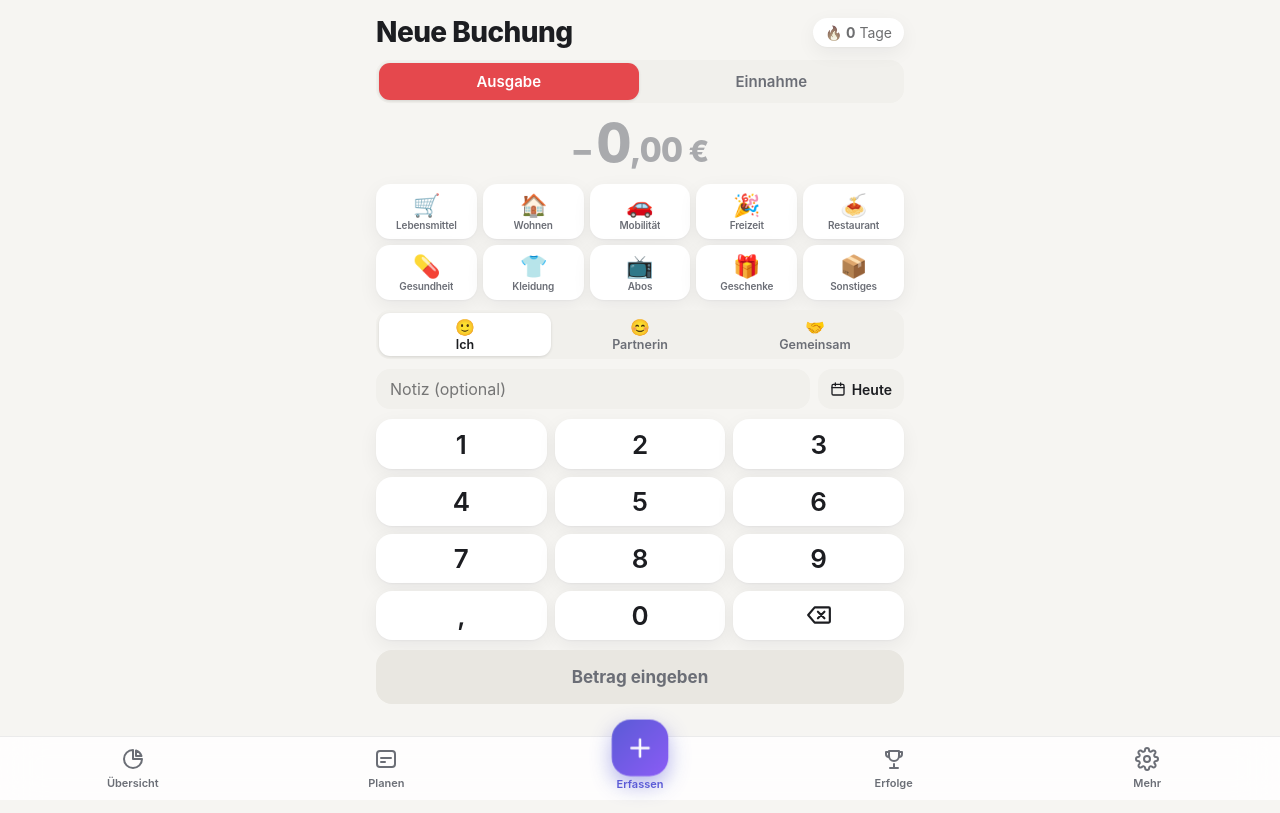
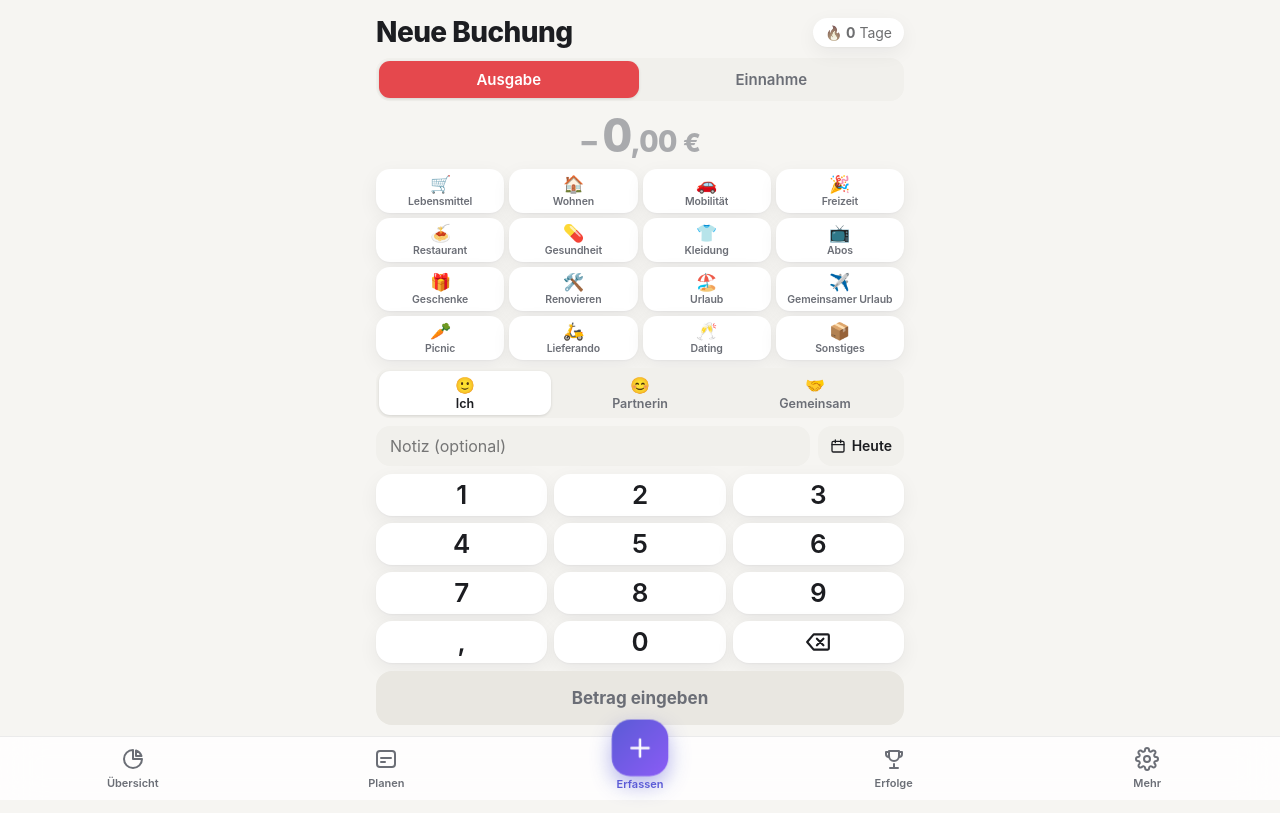
Before and after one commit to ruebennase123-glitch/ausgaben-app, a React (Vite) app: page /#entry in a window 1280 px wide. Built offline with nearby package versions, Linux system fonts and the light colour scheme.

Commit message:
Neue Kategorien: Renovieren, Urlaub, Gemeinsamer Urlaub, Picnic, Lieferando, Dating (Sonstiges zuletzt); 4-spaltiges Chip-Raster, kompakteres Erfassen-Layout

```diff
--- a/scripts/screenshots.mjs
+++ b/scripts/screenshots.mjs
@@ -103,6 +103,12 @@ async function tab(page, label) {
   await shot(page, '10-dunkel-uebersicht.png')
   await tab(page, 'Erfassen')
   await shot(page, '11-dunkel-erfassen.png')
+  for (const k of ['6', '4', ',', '9', '0']) await page.getByRole('button', { name: k, exact: true }).click()
+  await page.getByRole('radio', { name: /Renovieren/ }).click()
+  await page.locator('.segmented').getByRole('radio', { name: /Gemeinsam/ }).click()
+  await page.fill('.note-input', 'Farbe Baumarkt')
+  await shot(page, 'neue-kategorien.png')
+  for (let i = 0; i < 6; i++) await page.getByRole('button', { name: 'Letzte Ziffer löschen' }).click()
   await tab(page, 'Erfolge')
   await shot(page, '12-dunkel-erfolge.png')
   await tab(page, 'Planen')
--- a/src/data/categories.ts
+++ b/src/data/categories.ts
@@ -1,5 +1,6 @@
 import type { Category, TxType } from '../types'
 
+// Categories are referenced by stable `id` only, so adding new ones needs no data migration.
 export const CATEGORIES: Category[] = [
   { id: 'lebensmittel', name: 'Lebensmittel', emoji: '🛒', type: 'expense', color: '#22c55e' },
   { id: 'wohnen', name: 'Wohnen', emoji: '🏠', type: 'expense', color: '#6366f1' },
@@ -10,6 +11,13 @@ export const CATEGORIES: Category[] = [
   { id: 'kleidung', name: 'Kleidung', emoji: '👕', type: 'expense', color: '#ec4899' },
   { id: 'abos', name: 'Abos', emoji: '📺', type: 'expense', color: '#8b5cf6' },
   { id: 'geschenke', name: 'Geschenke', emoji: '🎁', type: 'expense', color: '#f97316' },
+  { id: 'renovieren', name: 'Renovieren', emoji: '🛠️', type: 'expense', color: '#a16207' },
+  { id: 'urlaub', name: 'Urlaub', emoji: '🏖️', type: 'expense', color: '#0891b2' },
+  { id: 'urlaub-gemeinsam', name: 'Gemeinsamer Urlaub', emoji: '✈️', type: 'expense', color: '#1e40af' },
+  { id: 'picnic', name: 'Picnic', emoji: '🥕', type: 'expense', color: '#4d7c0f' }, // online grocery delivery
+  { id: 'lieferando', name: 'Lieferando', emoji: '🛵', type: 'expense', color: '#be185d' }, // food delivery
+  { id: 'dating', name: 'Dating', emoji: '🥂', type: 'expense', color: '#d946ef' },
+  // 'Sonstiges' must stay the last expense category.
   { id: 'sonstiges', name: 'Sonstiges', emoji: '📦', type: 'expense', color: '#64748b' },
   { id: 'gehalt', name: 'Gehalt', emoji: '💼', type: 'income', color: '#10b981' },
   { id: 'einnahme-sonstiges', name: 'Sonstiges', emoji: '💶', type: 'income', color: '#84cc16' },
--- a/src/index.css
+++ b/src/index.css
@@ -82,27 +82,28 @@ h1, h2, h3 { margin: 0; }
 :root[data-theme='dark'] .segmented button.active { background: #3a3f4b; }
 
 /* ---------- Entry ---------- */
-.entry-screen { min-height: calc(100dvh - var(--tabbar-h) - var(--safe-bottom) - var(--safe-top) - 40px); gap: 8px; }
-.entry { display: flex; flex-direction: column; gap: 10px; flex: 1; }
+/* Fill the space above the tab bar (minus the raised + button) so the save button is always visible. */
+.entry-screen { min-height: calc(100dvh - var(--tabbar-h) - var(--safe-bottom) - var(--safe-top) - 44px); gap: 6px; }
+.entry { display: flex; flex-direction: column; gap: 8px; flex: 1; }
 .type-toggle button.active { color: #fff; }
 .entry.expense .type-toggle button.active { background: var(--expense); }
 .entry.income .type-toggle button.active { background: var(--income); }
 .amount { display: flex; align-items: baseline; justify-content: center; font-family: var(--font-round); font-weight: 800; letter-spacing: -0.03em; padding: 2px 0; font-variant-numeric: tabular-nums; }
-.amount-sign { font-size: 34px; margin-right: 4px; color: var(--muted); }
-.amount-int { font-size: 54px; line-height: 1.05; }
-.amount-dec { font-size: 34px; }
-.amount-cur { font-size: 30px; margin-left: 6px; color: var(--muted); }
+.amount-sign { font-size: 30px; margin-right: 4px; color: var(--muted); }
+.amount-int { font-size: 46px; line-height: 1.05; }
+.amount-dec { font-size: 30px; }
+.amount-cur { font-size: 26px; margin-left: 6px; color: var(--muted); }
 .amount.placeholder { color: var(--muted); opacity: 0.55; }
 .entry.expense .amount:not(.placeholder) .amount-int, .entry.expense .amount:not(.placeholder) .amount-dec { color: var(--expense); }
 .entry.income .amount:not(.placeholder) .amount-int, .entry.income .amount:not(.placeholder) .amount-dec { color: var(--income); }
 .amount.small .amount-int { font-size: 44px; }
 .amount.small .amount-cur { font-size: 18px; }
 
-.chips { display: grid; grid-template-columns: repeat(5, 1fr); gap: 6px; }
-.chip { display: flex; flex-direction: column; align-items: center; justify-content: center; gap: 2px; padding: 7px 0 6px; border-radius: 14px; background: var(--card); box-shadow: var(--shadow); border: 2px solid transparent; transition: transform 0.1s, border-color 0.15s, background 0.15s; min-width: 0; }
+.chips { display: grid; grid-template-columns: repeat(4, 1fr); gap: 5px; }
+.chip { display: flex; flex-direction: column; align-items: center; justify-content: center; gap: 2px; padding: 3px 0 3px; min-height: 44px; border-radius: 14px; background: var(--card); box-shadow: var(--shadow); border: 2px solid transparent; transition: transform 0.1s, border-color 0.15s, background 0.15s; min-width: 0; }
 .chip:active { transform: scale(0.94); }
-.chip-emoji { font-size: 22px; line-height: 1.1; }
-.chip-label { font-size: 10px; letter-spacing: -0.015em; font-weight: 600; color: var(--muted); max-width: 100%; overflow: hidden; text-overflow: ellipsis; white-space: nowrap; }
+.chip-emoji { font-size: 17px; line-height: 1.1; }
+.chip-label { font-size: 10.5px; letter-spacing: -0.01em; font-weight: 600; color: var(--muted); max-width: 100%; text-align: center; line-height: 1.12; overflow: hidden; hyphens: auto; -webkit-hyphens: auto; display: -webkit-box; -webkit-line-clamp: 2; -webkit-box-orient: vertical; }
 .chip.active { border-color: var(--c); background: color-mix(in srgb, var(--c) 14%, var(--card)); }
 .chip.active .chip-label { color: var(--text); }
 
@@ -119,7 +120,7 @@ h1, h2, h3 { margin: 0; }
 .note-input { width: 100%; border: 0; background: var(--card-2); border-radius: 14px; padding: 10px 14px; font-size: 16px; outline: none; }
 .note-input:focus { box-shadow: 0 0 0 2px var(--accent); }
 
-.keypad { display: grid; grid-template-columns: repeat(3, 1fr); grid-auto-rows: minmax(46px, 1fr); gap: 8px; flex: 1; max-height: 290px; min-height: 200px; }
+.keypad { display: grid; grid-template-columns: repeat(3, 1fr); grid-auto-rows: minmax(42px, 1fr); gap: 7px; flex: 1; max-height: 290px; min-height: 189px; }
 .key { background: var(--card); border-radius: 16px; font-size: 26px; font-weight: 600; font-family: var(--font-round); box-shadow: var(--shadow); display: grid; place-items: center; transition: transform 0.08s, background 0.1s; }
 .key:active { transform: scale(0.95); background: var(--card-2); }
 
@@ -171,7 +172,7 @@ h1, h2, h3 { margin: 0; }
 .donut-center b { font-family: var(--font-round); font-size: 17px; }
 .legend { list-style: none; margin: 0; padding: 0; flex: 1; min-width: 0; display: flex; flex-direction: column; gap: 7px; font-size: 13px; }
 .legend li { display: flex; align-items: center; gap: 6px; }
-.legend-name { flex: 1; min-width: 0; overflow: hidden; text-overflow: ellipsis; white-space: nowrap; }
+.legend-name { flex: 1; min-width: 0; overflow: hidden; line-height: 1.2; display: -webkit-box; -webkit-line-clamp: 2; -webkit-box-orient: vertical; }
 .legend-val { font-weight: 700; font-variant-numeric: tabular-nums; }
 
 .tx-list { display: flex; flex-direction: column; gap: 6px; }
```
Also changed, not shown: scripts/seed-data.mjs (+7 -1 lines), scripts/smoke-test.mjs (+53 -4 lines).
